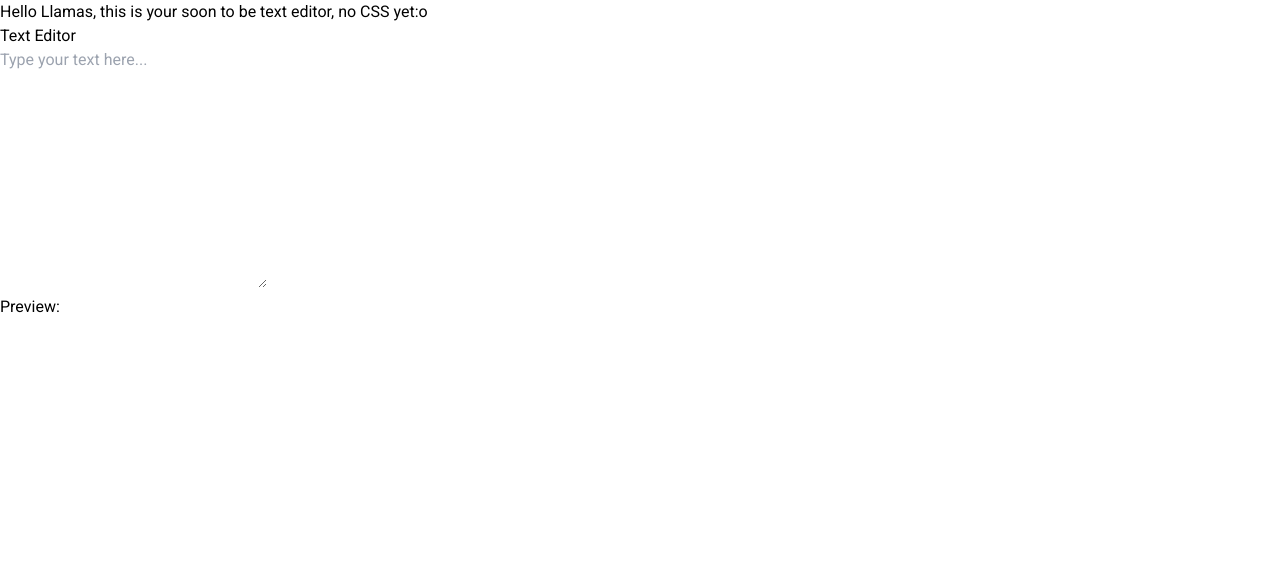
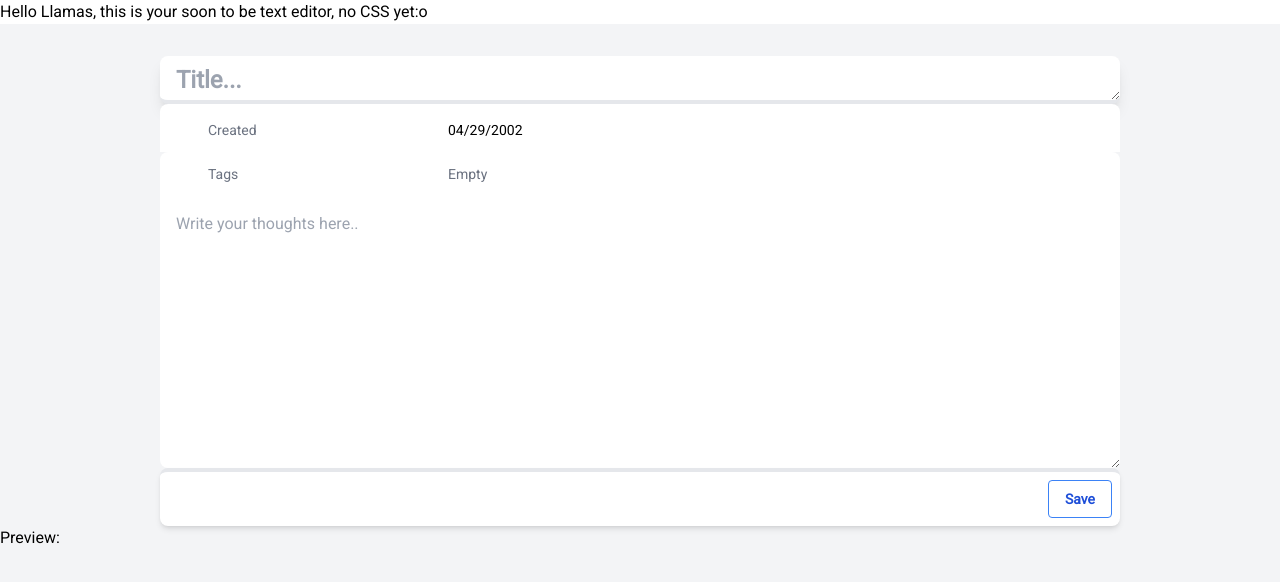
Before and after one commit to jorgetomaylla21/MemOurs, a React app in the folder skeleton-typescript/: page /new-entry in a window 1280 px wide. Shown: the top 582 px of the page. Built offline with nearby package versions, Linux system fonts and the light colour scheme; no server answers; the HTML template or start-up script is replaced by a standard one.

Commit message:
editor now has css, added TO-DO for functionality

```diff
--- /dev/null
+++ b/skeleton-typescript/client/src/components/Editor.css
@@ -0,0 +1,57 @@
+@tailwind base;
+@tailwind components;
+@tailwind utilities;
+
+@layer components {
+  .editor-bg {
+    @apply h-screen bg-gray-100 pt-8;
+  }
+  .u-center {
+    @apply flex items-center justify-center;
+  }
+  .vanilla-editor {
+    @apply focus:outline-none w-9/12;
+  }
+  .title-editor {
+    @apply font-bold text-2xl
+    rounded-lg border-b-4 border-gray-200 shadow-lg
+    h-12 ps-4 pt-2;
+  }
+  .body-editor {
+    @apply rounded-b-lg p-4;
+  }
+  .field-container {
+    @apply flex justify-start
+    rounded-t-lg
+    bg-white text-sm
+    w-9/12 py-1 pl-8;
+  }
+  .field-shape {
+    @apply rounded-md
+    bg-white hover:bg-slate-300
+    py-2 pl-4;
+  }
+  .field-name {
+    @apply text-gray-500 w-64 mr-16;
+  }
+  .field-value {
+    @apply text-gray-500 w-full mr-16;
+  }
+  .field-value-activated {
+    @apply text-black w-full mr-16;
+  }
+  .options-container {
+    @apply flex justify-end
+    rounded-lg shadow-md border-t-4
+    border-t-4 border-gray-200
+    bg-white text-sm
+    w-9/12 py-2 px-2;
+  }
+  .save-button {
+    @apply font-semibold rounded border
+    bg-transparent  hover:bg-blue-500
+    border-blue-500 hover:border-transparent
+    text-blue-700 hover:text-white
+    py-2 px-4;
+  }
+}
--- a/skeleton-typescript/client/src/components/Editor.tsx
+++ b/skeleton-typescript/client/src/components/Editor.tsx
@@ -1,26 +1,65 @@
-import React, { useState, ChangeEvent } from 'react';
+import React, { useState, ChangeEvent } from "react";
+import "./Editor.css";
 
 interface TextEditorProps {
   initialText?: string;
 }
 
-const Editor: React.FC<TextEditorProps> = ({ initialText = '' }) => {
+const Editor: React.FC<TextEditorProps> = ({ initialText = "" }) => {
   const [text, setText] = useState<string>(initialText);
+  const [title, setTitle] = useState<string>(initialText);
 
   const handleTextChange = (event: ChangeEvent<HTMLTextAreaElement>) => {
     setText(event.target.value);
   };
 
+  const handleTitleChange = (event: ChangeEvent<HTMLTextAreaElement>) => {
+    setTitle(event.target.value);
+  };
+
   return (
-    <div>
-      <h2>Text Editor</h2>
+    <div className="editor-bg">
+      <div className="u-center">
         <textarea
+          className="vanilla-editor title-editor"
+          value={title}
+          onChange={handleTitleChange}
+          rows={10}
+          cols={30}
+          placeholder="Title..."
+        />
+      </div>
+      {/* TO-DO: add input methods for fields */}
+      {/* TO-DO: make fields a component Field that takes name, value */}
+      {/* TO-DO: incorporate a toggle for Field activated and not */}
+      <div className="u-center">
+        <div className="field-container pt-2">
+          <div className="field-shape field-name">Created</div>
+          <div className="field-shape field-value-activated">04/29/2002</div>
+        </div>
+      </div>
+      <div className="u-center">
+        <div className="field-container">
+          <div className="field-shape field-name">Tags</div>
+          <div className="field-shape field-value">Empty</div>
+        </div>
+      </div>
+      <div className="u-center">
+        <textarea
+          className="vanilla-editor body-editor"
           value={text}
           onChange={handleTextChange}
           rows={10}
           cols={30}
-        placeholder="Type your text here..."
+          placeholder="Write your thoughts here.."
         />
+      </div>
+      <div className="u-center">
+        <div className="options-container">
+          {/* TO-DO: add onClick that posts data to server */}
+          <button className="save-button">Save</button>
+        </div>
+      </div>
       <div>
         <strong>Preview:</strong>
         <div>{text}</div>
--- a/skeleton-typescript/client/src/output.css
+++ b/skeleton-typescript/client/src/output.css
@@ -664,6 +664,10 @@ video {
   grid-row: span 1 / span 1;
 }
 
+.row-span-3 {
+  grid-row: span 3 / span 3;
+}
+
 .mx-1 {
   margin-left: 0.25rem;
   margin-right: 0.25rem;
@@ -698,6 +702,14 @@ video {
 
 .mr-4 {
   margin-right: 1rem;
+}
+
+.mr-16 {
+  margin-right: 4rem;
+}
+
+.ml-16 {
+  margin-left: 4rem;
 }
 
 .block {
@@ -746,6 +758,14 @@ video {
 
 .h-1 {
   height: 0.25rem;
+}
+
+.h-12 {
+  height: 3rem;
+}
+
+.h-8 {
+  height: 2rem;
 }
 
 .min-h-screen {
@@ -850,6 +870,26 @@ video {
 
 .w-\[250px\] {
   width: 250px;
+}
+
+.w-9\/12 {
+  width: 75%;
+}
+
+.w-11\/12 {
+  width: 91.666667%;
+}
+
+.w-9 {
+  width: 2.25rem;
+}
+
+.w-12 {
+  width: 3rem;
+}
+
+.w-64 {
+  width: 16rem;
 }
 
 .max-w-7xl {
@@ -957,9 +997,49 @@ video {
   border-radius: 9999px;
 }
 
+.rounded-md {
+  border-radius: 0.375rem;
+}
+
+.rounded-lg {
+  border-radius: 0.5rem;
+}
+
+.rounded {
+  border-radius: 0.25rem;
+}
+
 .rounded-l-lg {
   border-top-left-radius: 0.5rem;
   border-bottom-left-radius: 0.5rem;
+}
+
+.rounded-b-md {
+  border-bottom-right-radius: 0.375rem;
+  border-bottom-left-radius: 0.375rem;
+}
+
+.rounded-t-md {
+  border-top-left-radius: 0.375rem;
+  border-top-right-radius: 0.375rem;
+}
+
+.rounded-t-lg {
+  border-top-left-radius: 0.5rem;
+  border-top-right-radius: 0.5rem;
+}
+
+.rounded-b-lg {
+  border-bottom-right-radius: 0.5rem;
+  border-bottom-left-radius: 0.5rem;
+}
+
+.border-4 {
+  border-width: 4px;
+}
+
+.border {
+  border-width: 1px;
 }
 
 .border-r-4 {
@@ -984,6 +1064,14 @@ video {
 
 .border-b-2 {
   border-bottom-width: 2px;
+}
+
+.border-b-4 {
+  border-bottom-width: 4px;
+}
+
+.border-t-4 {
+  border-top-width: 4px;
 }
 
 .border-black {
@@ -1019,6 +1107,16 @@ video {
 .border-gray-300 {
   --tw-border-opacity: 1;
   border-color: rgb(209 213 219 / var(--tw-border-opacity));
+}
+
+.border-gray-500 {
+  --tw-border-opacity: 1;
+  border-color: rgb(107 114 128 / var(--tw-border-opacity));
+}
+
+.border-blue-500 {
+  --tw-border-opacity: 1;
+  border-color: rgb(59 130 246 / var(--tw-border-opacity));
 }
 
 .bg-blue-400 {
@@ -1071,6 +1169,15 @@ video {
   background-color: rgb(107 114 128 / var(--tw-bg-opacity));
 }
 
+.bg-blue-100 {
+  --tw-bg-opacity: 1;
+  background-color: rgb(219 234 254 / var(--tw-bg-opacity));
+}
+
+.bg-transparent {
+  background-color: transparent;
+}
+
 .p-4 {
   padding: 1rem;
 }
@@ -1099,6 +1206,10 @@ video {
   padding: 0.25rem;
 }
 
+.p-8 {
+  padding: 2rem;
+}
+
 .py-8 {
   padding-top: 2rem;
   padding-bottom: 2rem;
@@ -1122,6 +1233,31 @@ video {
 .py-4 {
   padding-top: 1rem;
   padding-bottom: 1rem;
+}
+
+.py-2 {
+  padding-top: 0.5rem;
+  padding-bottom: 0.5rem;
+}
+
+.py-1 {
+  padding-top: 0.25rem;
+  padding-bottom: 0.25rem;
+}
+
+.py-0 {
+  padding-top: 0px;
+  padding-bottom: 0px;
+}
+
+.px-8 {
+  padding-left: 2rem;
+  padding-right: 2rem;
+}
+
+.px-3 {
+  padding-left: 0.75rem;
+  padding-right: 0.75rem;
 }
 
 .pb-10 {
@@ -1216,6 +1352,34 @@ video {
   padding-left: 250px;
 }
 
+.ps-4 {
+  padding-inline-start: 1rem;
+}
+
+.pt-5 {
+  padding-top: 1.25rem;
+}
+
+.pt-3 {
+  padding-top: 0.75rem;
+}
+
+.pl-4 {
+  padding-left: 1rem;
+}
+
+.pl-16 {
+  padding-left: 4rem;
+}
+
+.pl-8 {
+  padding-left: 2rem;
+}
+
+.pt-8 {
+  padding-top: 2rem;
+}
+
 .text-center {
   text-align: center;
 }
@@ -1227,6 +1391,21 @@ video {
 .text-3xl {
   font-size: 1.875rem;
   line-height: 2.25rem;
+}
+
+.text-lg {
+  font-size: 1.125rem;
+  line-height: 1.75rem;
+}
+
+.text-sm {
+  font-size: 0.875rem;
+  line-height: 1.25rem;
+}
+
+.text-xl {
+  font-size: 1.25rem;
+  line-height: 1.75rem;
 }
 
 .font-bold {
@@ -1251,6 +1430,31 @@ video {
   color: rgb(17 24 39 / var(--tw-text-opacity));
 }
 
+.text-gray-800 {
+  --tw-text-opacity: 1;
+  color: rgb(31 41 55 / var(--tw-text-opacity));
+}
+
+.text-gray-700 {
+  --tw-text-opacity: 1;
+  color: rgb(55 65 81 / var(--tw-text-opacity));
+}
+
+.text-gray-500 {
+  --tw-text-opacity: 1;
+  color: rgb(107 114 128 / var(--tw-text-opacity));
+}
+
+.text-black {
+  --tw-text-opacity: 1;
+  color: rgb(0 0 0 / var(--tw-text-opacity));
+}
+
+.text-blue-700 {
+  --tw-text-opacity: 1;
+  color: rgb(29 78 216 / var(--tw-text-opacity));
+}
+
 .underline {
   text-decoration-line: underline;
 }
@@ -1261,9 +1465,45 @@ video {
   box-shadow: var(--tw-ring-offset-shadow, 0 0 #0000), var(--tw-ring-shadow, 0 0 #0000), var(--tw-shadow);
 }
 
+.shadow-lg {
+  --tw-shadow: 0 10px 15px -3px rgb(0 0 0 / 0.1), 0 4px 6px -4px rgb(0 0 0 / 0.1);
+  --tw-shadow-colored: 0 10px 15px -3px var(--tw-shadow-color), 0 4px 6px -4px var(--tw-shadow-color);
+  box-shadow: var(--tw-ring-offset-shadow, 0 0 #0000), var(--tw-ring-shadow, 0 0 #0000), var(--tw-shadow);
+}
+
+.shadow-md {
+  --tw-shadow: 0 4px 6px -1px rgb(0 0 0 / 0.1), 0 2px 4px -2px rgb(0 0 0 / 0.1);
+  --tw-shadow-colored: 0 4px 6px -1px var(--tw-shadow-color), 0 2px 4px -2px var(--tw-shadow-color);
+  box-shadow: var(--tw-ring-offset-shadow, 0 0 #0000), var(--tw-ring-shadow, 0 0 #0000), var(--tw-shadow);
+}
+
+.hover\:border-transparent:hover {
+  border-color: transparent;
+}
+
 .hover\:bg-gray-100:hover {
   --tw-bg-opacity: 1;
   background-color: rgb(243 244 246 / var(--tw-bg-opacity));
+}
+
+.hover\:bg-slate-300:hover {
+  --tw-bg-opacity: 1;
+  background-color: rgb(203 213 225 / var(--tw-bg-opacity));
+}
+
+.hover\:bg-blue-500:hover {
+  --tw-bg-opacity: 1;
+  background-color: rgb(59 130 246 / var(--tw-bg-opacity));
+}
+
+.hover\:text-white:hover {
+  --tw-text-opacity: 1;
+  color: rgb(255 255 255 / var(--tw-text-opacity));
+}
+
+.focus\:outline-none:focus {
+  outline: 2px solid transparent;
+  outline-offset: 2px;
 }
 
 .group:hover .group-hover\:bg-blue-100 {
```
Lines whose indentation alone changed are shown as unchanged.
